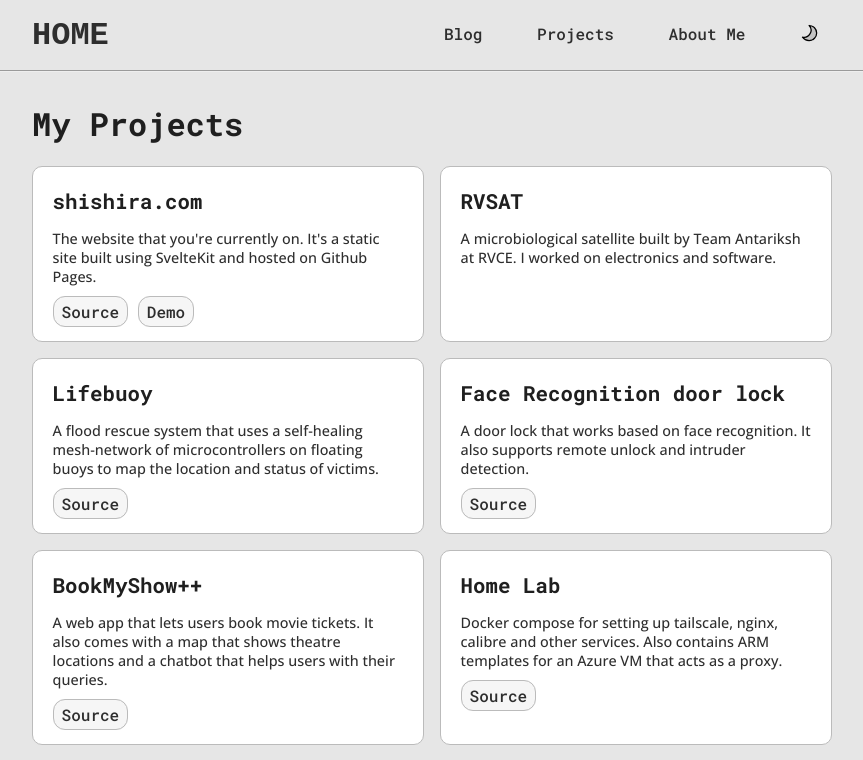
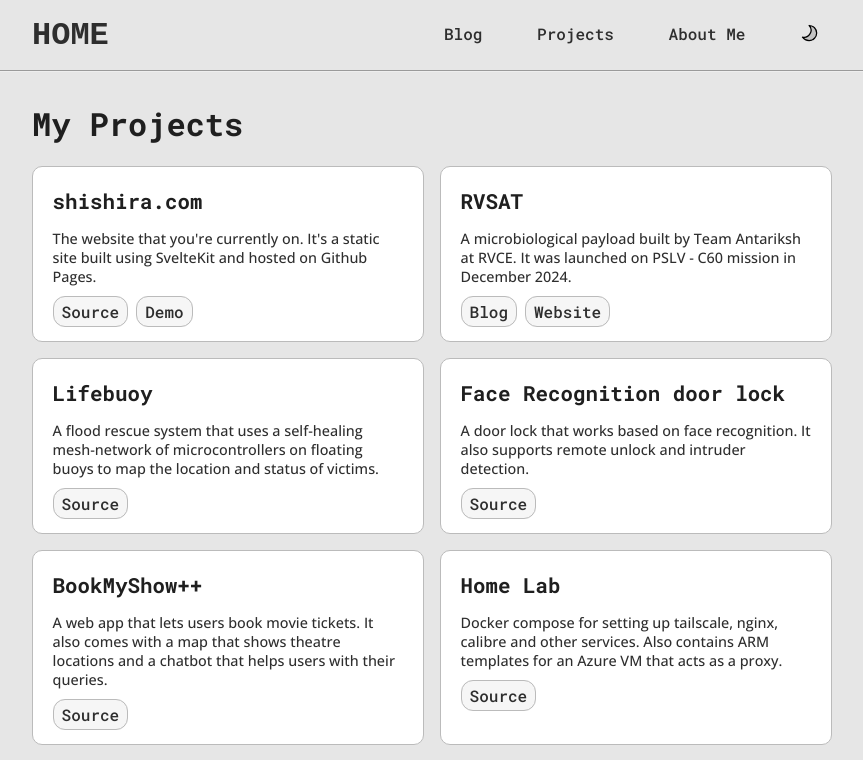
Before and after one commit to shishiraiyar/shishiraiyar.github.io, a SvelteKit app: page /projects in a window 1280 px wide. Shown: the top 760 px of the page, without its empty margins (208-1071 px from the left). Built offline with nearby package versions, Linux system fonts and the light colour scheme.

Commit message:
Feature: Custom link names in project card

```diff
--- a/src/components/Projectcard.svelte
+++ b/src/components/Projectcard.svelte
@@ -1,20 +1,18 @@
 <script>
     export let name;
     export let description;
-    export let source;
-    export let demo;
+    export let links = [];
 </script>
 
 
 <div class="container">
     <h2>{name}</h2>
     <p>{description}</p>
-    {#if source}
-        <a href={source}>Source</a>
-    {/if}
-    {#if demo}
-        <a href={demo}>Demo</a>
-    {/if}
+    <div class="links">
+        {#each links as link}
+            <a href={link.url}>{link.name}</a>
+        {/each}
+    </div>
 </div>
 
 <style>
@@ -38,6 +36,7 @@
         border-radius: 12px;
         padding: 4px 8px;
         cursor: pointer;
+        margin-right: 8px;
     }
 
     p {
--- a/src/projects/projects.yaml
+++ b/src/projects/projects.yaml
@@ -1,111 +1,159 @@
 projects:
   - name: shishira.com
-    source: https://github.com/shishiraiyar/shishiraiyar.github.io
-    demo: https://shishira.com/
     description: >-
       The website that you're currently on. It's a static site built using SvelteKit and hosted on Github Pages.
+    links:
+      - name: Source
+        url: https://github.com/shishiraiyar/shishiraiyar.github.io
+      - name: Demo
+        url: https://shishira.com/
 
   - name: RVSAT
     description: >-
-      A microbiological satellite built by Team Antariksh at RVCE. I worked on electronics and software.
+      A microbiological payload built by Team Antariksh at RVCE. It was launched on PSLV - C60 mission in December 2024.
+    links:
+      - name: Blog
+        url: https://shishira.com/blog/rvsat
+      - name: Website
+        url: https://teamantariksh.in/
 
   - name: Lifebuoy
-    source: https://github.com/shishiraiyar/duck-hack4soc
     description: >-
       A flood rescue system that uses a self-healing mesh-network of microcontrollers on floating buoys to map the location and status of victims.
+    links:
+      - name: Source
+        url: https://github.com/shishiraiyar/duck-hack4soc
 
   - name: Face Recognition door lock
-    source: https://github.com/shishiraiyar/face-recognition-pi
     description: >-
       A door lock that works based on face recognition. It also supports remote unlock and intruder detection.
+    links:
+      - name: Source
+        url: https://github.com/shishiraiyar/face-recognition-pi
 
   - name: BookMyShow++
-    source: https://github.com/shishiraiyar/bookMyShowplusplus
     description: >-
       A web app that lets users book movie tickets. It also comes with a map that shows theatre locations and a chatbot that helps users with their queries.
+    links:
+      - name: Source
+        url: https://github.com/shishiraiyar/bookMyShowplusplus
 
   - name: Home Lab
-    source: https://github.com/shishiraiyar/pilab
     description: >-
       Docker compose for setting up tailscale, nginx, calibre and other services. Also contains ARM templates for an Azure VM that acts as a proxy.
+    links:
+      - name: Source
+        url: https://github.com/shishiraiyar/pilab
 
 
   - name: HealthCompanion
-    source: https://github.com/shishiraiyar/foodCompanion
     description: >-
       A single solution for all your health needs.
       It includes nutrition tracking using image recognition, doctor appointments, IoT based tablet reminders and privacy protected heath reports among other things.
+    links:
+      - name: Source
+        url: https://github.com/shishiraiyar/foodCompanion
 
   - name: PotholeDetector
-    source: https://github.com/shishiraiyar/JITHACK
     description: >-
       A system that detects potholes on roads using Sony Spresence. Pothole density is overlaid on a map to help drivers pick the best route.
+    links:
+      - name: Source
+        url: https://github.com/shishiraiyar/JITHACK
 
   - name: HardwarePasswordManager
-    source: https://github.com/shishiraiyar/revahack
     description: >-
       A USB tool that generates and stores passwords for different websites. The passwords stored are encrypted and require a master password and a time-based OTP to access.
+    links:
+      - name: Source
+        url: https://github.com/shishiraiyar/revahack
 
   - name: AccidentDetector
-    source: https://github.com/shishiraiyar/accident-detector
     description: >-
       A system that detects road accidents using ML. A dashboard of accidents is shown to first responders. There is also an app that lets users report accidents.
+    links:
+      - name: Source
+        url: https://github.com/shishiraiyar/accident-detector
 
   - name: Proximity Networking
-    source: https://github.com/shishiraiyar/proximity-networking
     description: >-
       A proximity based networking system that allows entrepreneurs and developers to connect with each other during events and conferences.
+    links:
+      - name: Source
+        url: https://github.com/shishiraiyar/proximity-networking
 
   - name: Disastometer
-    source: https://github.com/shishiraiyar/disastometer
     description: >-
       An image classification model that detects and identifies natural disasters like floods, fires and landslides.
+    links:
+      - name: Source
+        url: https://github.com/shishiraiyar/disastometer
 
   - name: Ship Detection
-    source: https://github.com/shishiraiyar/ship-detection
     description: >-
       A Convolutional Neural Network that detects ships in satellite images. It's trained using PyTorch on a Kaggle dataset of 4000 images.
+    links:
+      - name: Source
+        url: https://github.com/shishiraiyar/ship-detection
 
   # - name: Enigma Jit
-  #   source: https://github.com/aswarthm/enigma-jit
   #   description: >-
   #     [I don't remember at all lmao. Check later]
+      # links:
+      #   - name: Source
+      #     url:
 
   - name: ChainReaction
-    source: https://github.com/shishiraiyar/chain-reaction-flask
     description: >-
       A web clone of the android game Chain Reaction. It supports online multiplayer using websockets.
+    links:
+      - name: Source
+        url: https://github.com/shishiraiyar/chain-reaction-flask
 
   # - name: Smart Home
-  #   source: https://github.com/shishiraiyar/silicon-rush-smart-home
   #   description: >-
   #     An IoT
+      # links:
+      #   - name: Source
+      #     url: https://github.com/shishiraiyar/silicon-rush-smart-home
 
   # - name: Grade Calculator
-  #   source: https://github.com/shishiraiyar/grade-calculator
   #   description: >-
   #     [Write Later]
+      # links:
+      #   - name: Source
+      #     url: https://github.com/shishiraiyar/grade-calculator
 
   - name: Avionics Data Logger
-    source: https://github.com/shishiraiyar/TMS570LC4357
     description: >-
       A data logger that reads data from a CAN bus and logs it in a rugged data key. FAT32 file system is implemented over SPI on the datakey.
+    links:
+      - name: Source
+        url: https://github.com/shishiraiyar/TMS570LC4357
 
   - name: Book Companion
-    source: https://github.com/shishiraiyar/bookCompanion
     description: >-
       My first ever hackathon project (makes me nostalgic). It's a library management system for a charity that hands out books in an orphanage.
+    links:
+      - name: Source
+        url: https://github.com/shishiraiyar/bookCompanion
 
   - name: Image Processing
-    source: https://github.com/shishiraiyar/Image-processing-flask
     description: >-
       My own implementation of Kernel Convolution and Image Steganography using only Numpy. It's exposed as a web app using Flask.
+    links:
+      - name: Source
+        url: https://github.com/shishiraiyar/Image-processing-flask
 
   - name: Tower of Hanoi
-    source: https://github.com/shishiraiyar/BinaryTowerOfHanoi
     description: >-
       A web based animation of the solution to the Tower of Hanoi problem using P5.js.
+    links:
+      - name: Source
+        url: https://github.com/shishiraiyar/BinaryTowerOfHanoi
 
   - name: 2048
-    source: https://github.com/shishiraiyar/2048
     description: My (terrible) implementation of the game 2048 in C.
+    links:
+      - name: Source
+        url: https://github.com/shishiraiyar/2048
```
